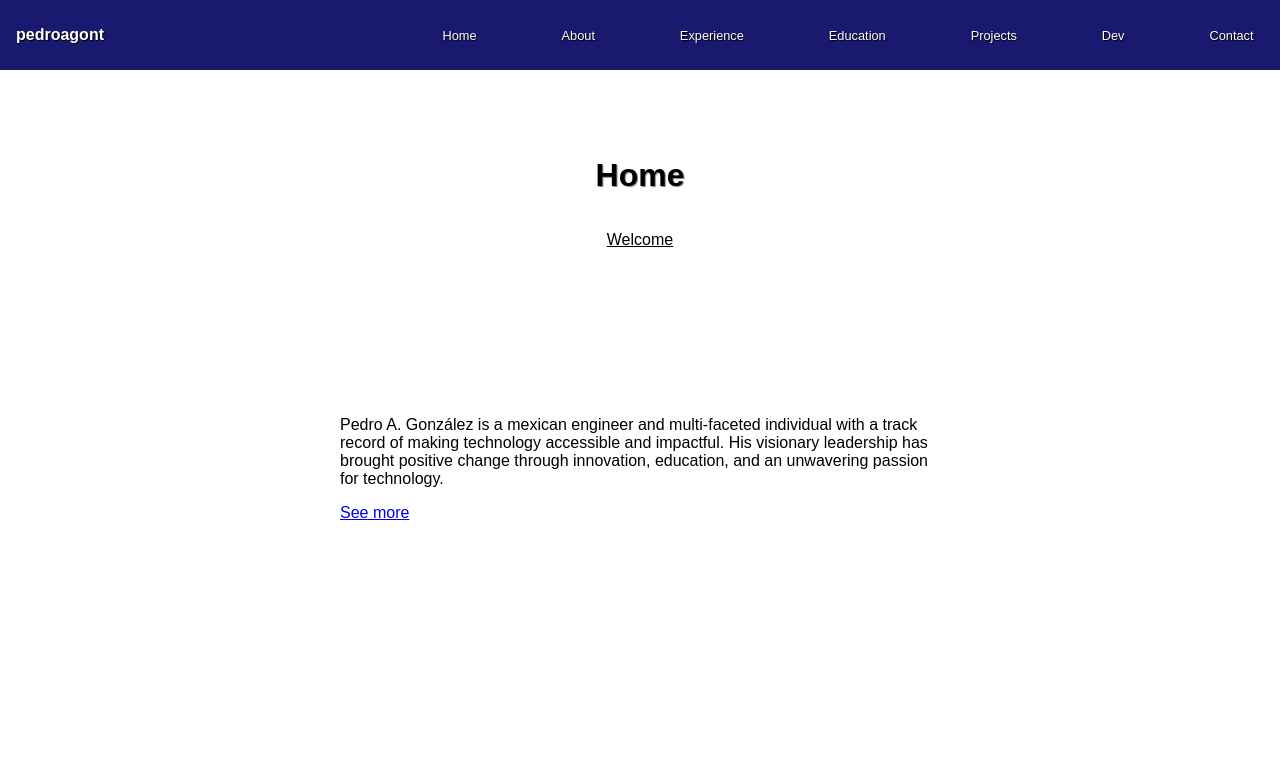
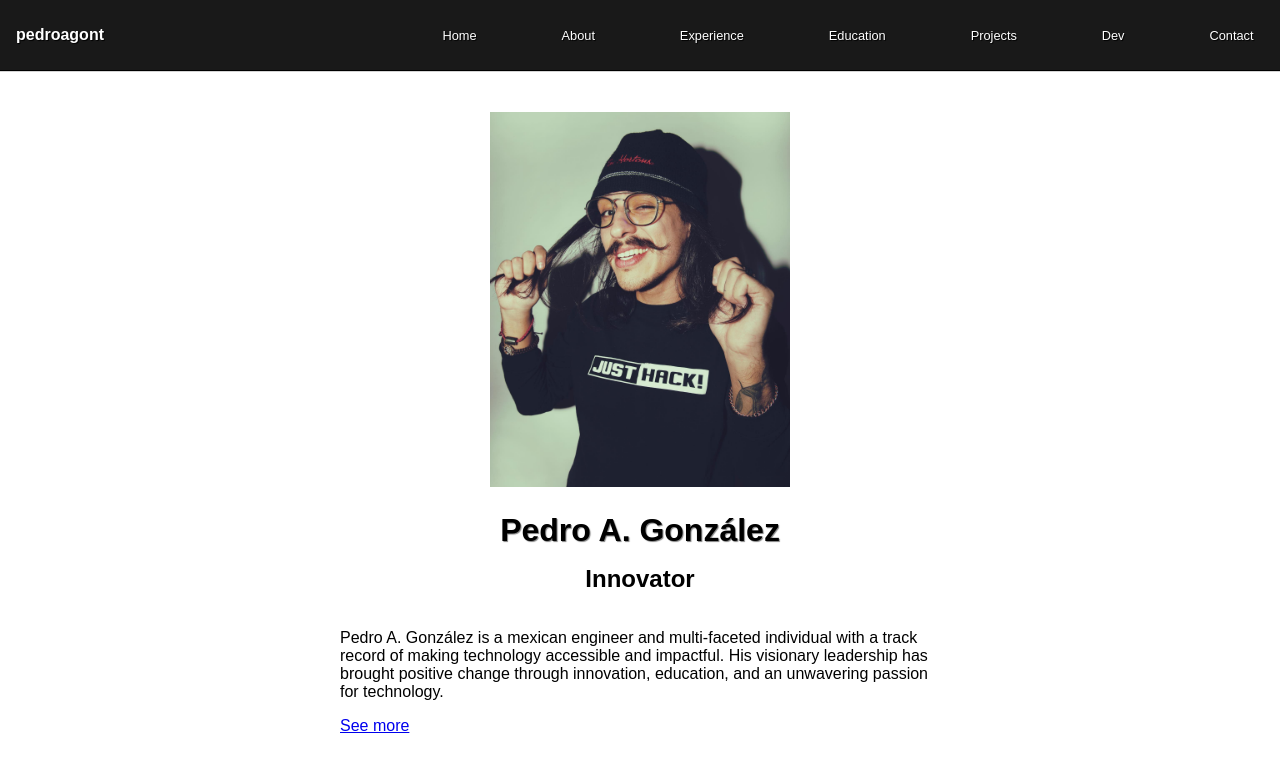
Before and after one commit to pedroagont/pedroagont, a React (Create React App) app: page / in a window 1280 px wide. Shown: the top 772 px of the page. Built offline with nearby package versions, Linux system fonts and the light colour scheme.

Commit message:
Add home welcome image

```diff
--- a/src/App.js
+++ b/src/App.js
@@ -10,7 +10,7 @@ import Projects from './pages/Projects';
 import Dev from './pages/Dev';
 import Contact from './pages/Contact';
 
-import './assets/styles/App.css';
+import './styles/App.css';
 
 function App() {
   return (
--- a/src/pages/Home.js
+++ b/src/pages/Home.js
@@ -1,10 +1,15 @@
 import { Link } from 'react-router-dom';
-import Header from '../components/Header';
 
 function Home() {
   return (
     <>
-      <Header title="Home" description="Welcome" />
+      <div className="home-img">
+        <img src="/assets/images/home.jpg" alt="pedroagont" />
+      </div>
+      <header className="header-home">
+        <h1>Pedro A. González</h1>
+        <h2>Innovator</h2>
+      </header>
       <main className="container">
         <p>
           Pedro A. González is a mexican engineer and multi-faceted individual
--- a/src/assets/styles/App.css
+++ b/src/styles/App.css
@@ -10,7 +10,8 @@ nav.navbar {
   padding: 0 1em;
   height: 70px;
   width: 100vw;
-  background-color: midnightblue;
+  background-color: rgba(0, 0, 0, 0.9);
+  box-shadow: 0 1px 1px black;
   text-shadow: 1px 1px 1px black;
 
   display: flex;
@@ -49,11 +50,11 @@ header.header {
   height: 50vh;
 }
 
-header h1 {
+header.header h1 {
   text-shadow: 1px 1px 1px grey;
 }
 
-header p {
+header.header p {
   text-decoration: underline;
 }
 
@@ -62,6 +63,32 @@ main.container {
   max-width: 600px;
   margin: 0 auto;
   padding: 0 1em;
+}
+
+.home-img {
+  width: 300px;
+  margin: auto;
+
+  margin-top: 7em;
+}
+
+.home-img img {
+  width: 100%;
+}
+
+header.header-home {
+  display: flex;
+  flex-direction: column;
+  justify-content: center;
+  align-items: center;
+}
+
+header.header-home h1 {
+  text-shadow: 1px 1px 1px grey;
+}
+
+header.header-home h2 {
+  margin-top: -6px;
 }
 
 ul.experience-list,
```
Also changed, not shown: public/assets/images/home.jpg (added).
